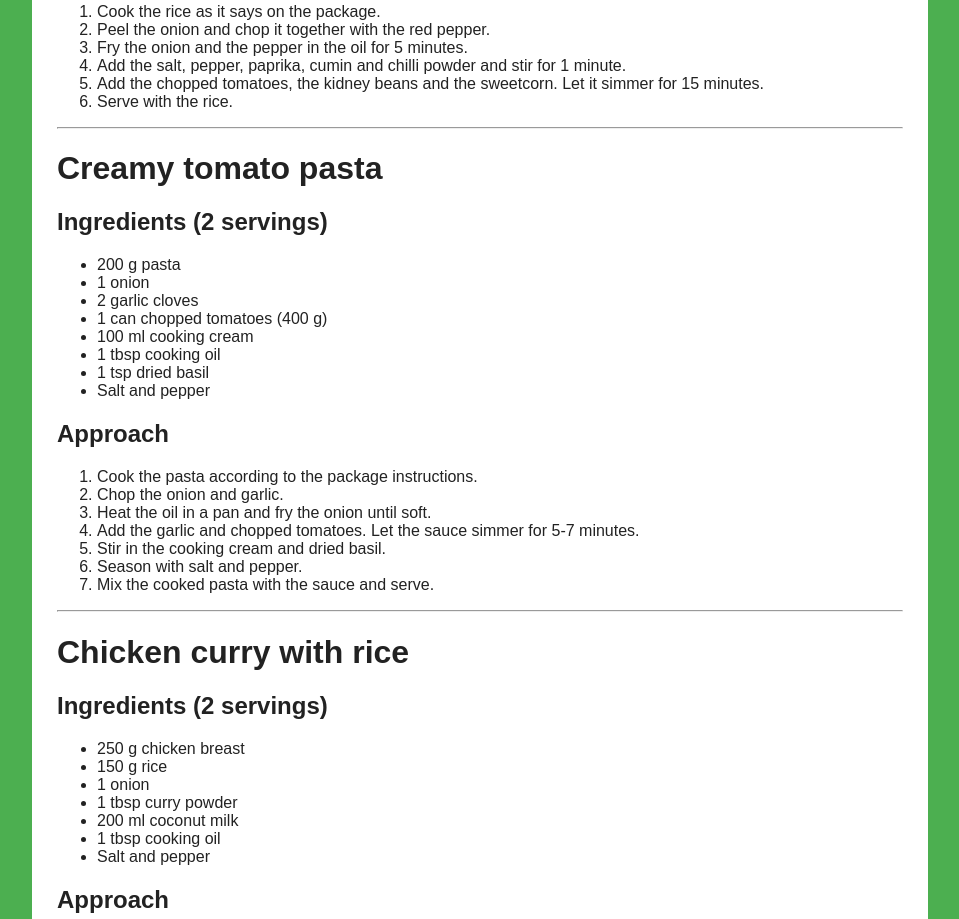
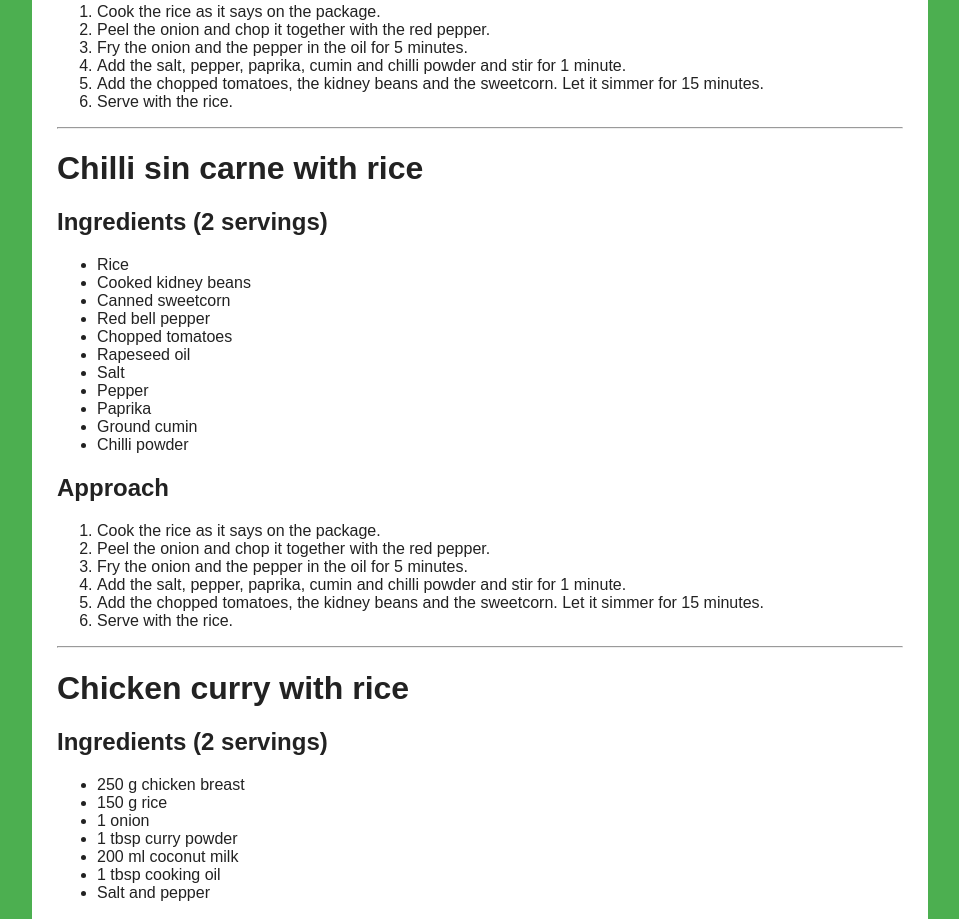
Before and after one commit to Frederik2k04/P1-Madplan, a plain HTML site: page frontend/html/opskrift.html in a window 1280 px wide. Shown: the part 1655-2574 px from the top of the page, without its empty margins (160-1119 px from the left). Drawn offline with Linux system fonts and the light colour scheme.

Commit message:
opskrift.html

```diff
--- a/frontend/html/opskrift.html
+++ b/frontend/html/opskrift.html
@@ -89,27 +89,29 @@
 
     <hr>
 
-    <h1>Creamy tomato pasta</h1>
+    <h1>Chilli sin carne with rice</h1>
     <h2>Ingredients (2 servings)</h2>
     <ul>
-      <li>200 g pasta</li>
-      <li>1 onion</li>
-      <li>2 garlic cloves</li>
-      <li>1 can chopped tomatoes (400 g)</li>
-      <li>100 ml cooking cream</li>
-      <li>1 tbsp cooking oil</li>
-      <li>1 tsp dried basil</li>
-      <li>Salt and pepper</li>
+      <li>Rice</li>
+      <li>Cooked kidney beans</li>
+      <li>Canned sweetcorn</li>
+      <li>Red bell pepper</li>
+      <li>Chopped tomatoes</li>
+      <li>Rapeseed oil</li>
+      <li>Salt</li>
+      <li>Pepper</li>
+      <li>Paprika</li>
+      <li>Ground cumin</li>
+      <li>Chilli powder</li>
     </ul>
     <h2>Approach</h2>
     <ol>
-      <li>Cook the pasta according to the package instructions.</li>
-      <li>Chop the onion and garlic.</li>
-      <li>Heat the oil in a pan and fry the onion until soft.</li>
-      <li>Add the garlic and chopped tomatoes. Let the sauce simmer for 5-7 minutes.</li>
-      <li>Stir in the cooking cream and dried basil.</li>
-      <li>Season with salt and pepper.</li>
-      <li>Mix the cooked pasta with the sauce and serve.</li>
+      <li>Cook the rice as it says on the package.</li>
+      <li>Peel the onion and chop it together with the red pepper.</li>
+      <li>Fry the onion and the pepper in the oil for 5 minutes.</li>
+      <li>Add the salt, pepper, paprika, cumin and chilli powder and stir for 1 minute.</li>
+      <li>Add the chopped tomatoes, the kidney beans and the sweetcorn. Let it simmer for 15 minutes.</li>
+      <li>Serve with the rice.</li>
     </ol>
 
     <hr>
```
